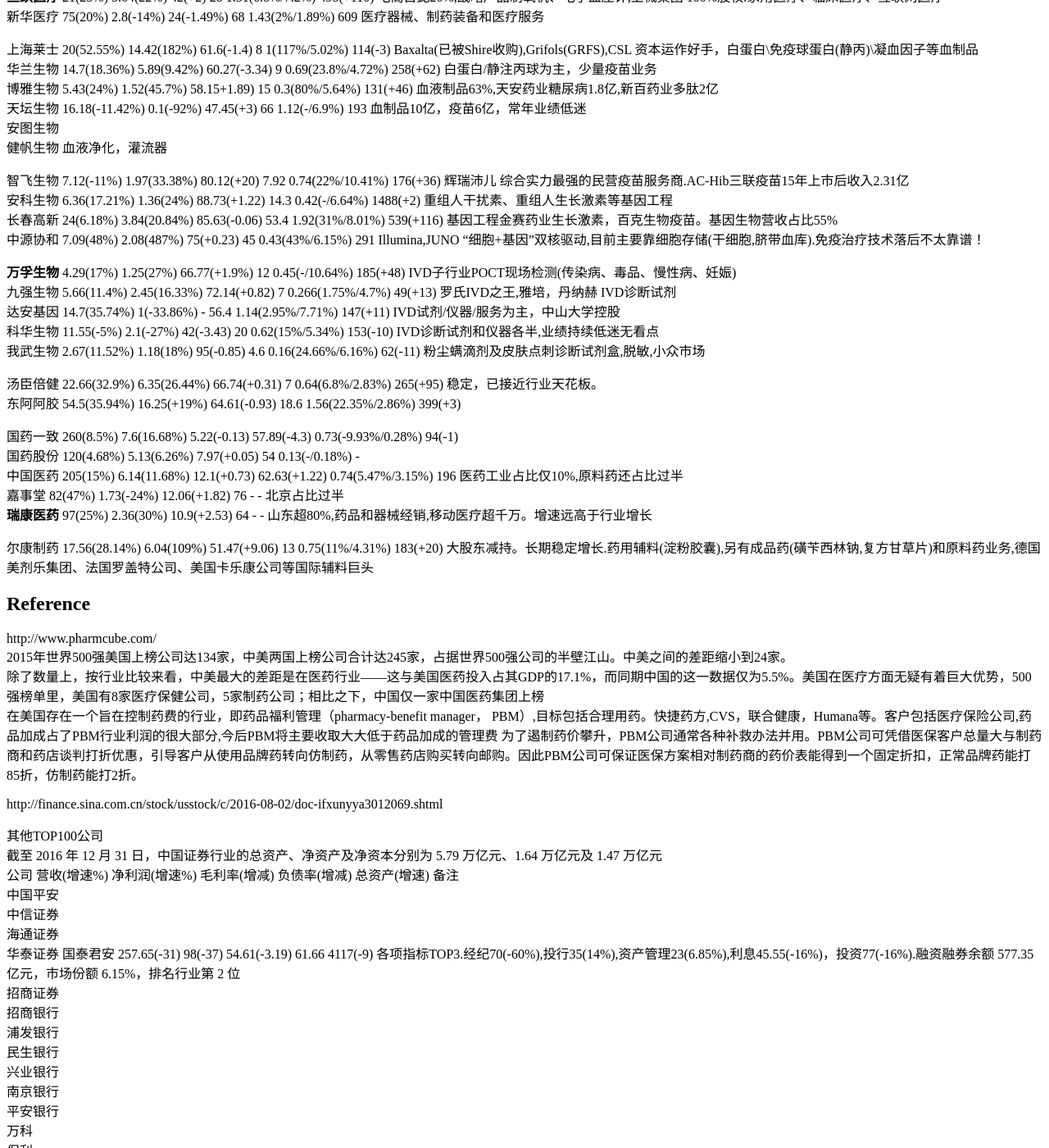
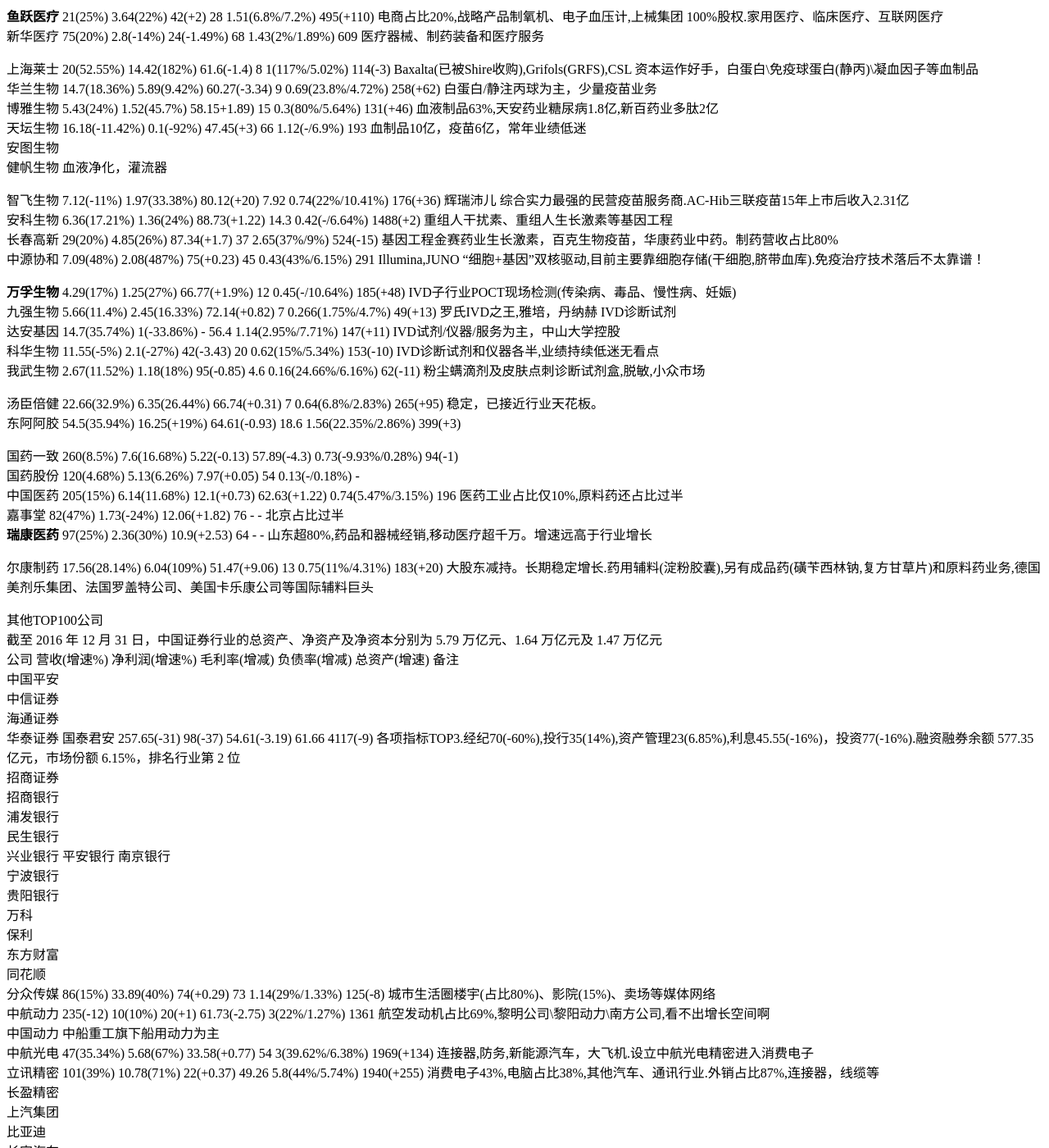
Before and after one commit to kingofhawks/kingofhawks.github.io, a Jekyll site: the page built from _posts/2017-02-20-重点上市公司2016年报汇总.md, in a window 1280 px wide and 1400 px high, scrolled down 2234 px. Shown: the whole window at 82% size. Built offline with Jekyll 4.4.1, drawn with Linux system fonts in a browser that asks for light colours; our own code applies the rules of GitHub Pages for plain Markdown files; Markdown is read by kramdown in place of the engine named in the settings; some of the changed text lies outside the part shown.

Commit message:
update post

```diff
--- a/_posts/2017-02-20-重点上市公司2016年报汇总.md
+++ b/_posts/2017-02-20-重点上市公司2016年报汇总.md
@@ -1,6 +1,6 @@
-2015年医疗保健上市公司年报汇总
+2016年医疗保健上市公司年报汇总
 其中毛利率主要计算医药工业部分
-公司        营收(增速%)       净利润(增速%)   毛利率(增减)   负债率(增减)   研发投入(增速/占比)    研发人员  对标                               备注
+公司        营收(增速%)       净利润(增速%)      毛利率(增减)   负债率(增减)   研发投入(增速/占比)    研发人员  对标                               备注
 **恒瑞医药**    93(25%)          21.7(43.28%)   85(+2.65)      14             8.92(36.76%/9.57%)   1693     罗氏,武田,梯瓦(TEVA),Mylan          国外营收3.5亿(592%)，肿瘤38亿,麻醉25亿,造影10亿,财务费用-1.48亿,销售费用占比38%.看点生物制药/糖尿病,PD-1单抗。创新药阿帕替尼,艾瑞昔布(风湿)
 **复星医药**    126(+4.85%)      24.6(+16.43%)  53.69(+2.01)   45.89(-0.05)   8.3(-/6.6%)          887      强生,HCA(168家医院,床位43000+),UHS  药品89亿(+21%,心血管、中枢神经、代谢及消化、抗感染、肿瘤、血液、原料药)，过亿19个，小牛血清、谷胱甘肽超5亿。看点复宏汉霖多个重磅单抗;医院13.78亿(+16%,床位2770张),IVD+器械22亿(+16%).美中互利48.59%?和睦家,挂号网持股近10%，代理达芬奇手术机器人
 **信立泰**      34.77(+20.64%)   12.66(+21.45%) 73.76(+0.29)   15             3.15(117.76%/9.05%)  571(+61)  赛诺菲波立维                       泰嘉单药占比70%，低调务实，后继品种乏力.1.1新药阿利沙坦酯能否进医保呢
@@ -15,9 +15,9 @@
 **泰格医药**    9.57(53%)        1.56(24%)      43.56(-3.8)    38             0.27(-10%/2.88%)     151(+18)      昆泰(已与IMS合并) CRO,研发投入逐年降低?方达医药并表,并购动作频繁.2015年全球前25名药企有23家为公司客户
 **乐普医疗**    27.7(66%)        5.2(23%)       60（-3.39）    38             1.72(21.37%/6.23%)   976(+270)      美敦力MDT,Stryker(骨科),Becton(BD) 支架、心血管药物(乐普药业100%股权)、网络医院、移动医疗、基因测序（乐普基因）概念繁多
 **迪安诊断**    18.58(39.18%)    1.75(40.3%)    45.62(-1.69%)  60              0.78(37%/4.21%)      439(+101)      Labcorp,奎斯特诊疗(DGX),IDXX      连锁医学实验室26家,IVD诊断产品代理商,体检连锁,CRO,移动医疗
+**益丰药房**    28.45(27.59%)   1.76(25.17%)   39.23(-0.54)    41.75(-11)      0.02(-/0.07%)        67         湖南，湖北，江苏，上海，江西，浙江等地门店1065(开262/关7).增速最快
 **老百姓**      45.68(15.87%)   2.4(18.84%)    37.22(+0.22)    39.69(-17.39)   -                    -               湖南，安徽，河南，广西，天津，陕西，苏浙，上海等多省门店1483(开543/关59) 电商 B2C 平台收入达到 6,800 万
-**一心堂**      34.6(16.52%)    3.3(11.34%)    40.81(+0.66)    46              -                    -               CVS,沃尔格林-联合博姿(WBA)    云南，贵州，四川，重庆等西南区域3496家直营门店。夫妻离婚
-**益丰药房**    28.45(27.59%)   1.76(25.17%)   39.23(-0.54)    41.75(-11)      0.02(-/0.07%)        67              湖南，湖北，江苏，上海，江西，浙江等地门店1065(开262/关7).增速最快
+**一心堂**      62(17%)         3.5(2%)        40.64(-0.17)    60（+10）        -                    -        CVS,沃尔格林-联合博姿(WBA)    云贵，川，重等西南区域4085(+589)家直营门店，云南占比接近70%。夫妻离婚.扩张激进，财务费用飙升
 
 
 华润双鹤    51(-0.29%)       6.61(-10.26%)  52(+0.63)      21.4           1.88(-/3.67%)        399           输液毛利35，占比46%，营收下滑11%.其他靠0号高血压药
@@ -26,7 +26,7 @@
 
 海正药业    87.67(-13.17%)   0.13(-95%)     53(-4.63)      64             8.28(-/9.44%)        1131          业绩持续低迷。原料药,制剂，商业,安佰诺上市,海泽麦布III期临床,工业30亿,研发投入资本化46%
 人福医药    100(42%)         6.53(44.7%)    36.13(-5.19)   56             4.04(-/4.02%)        671           麻醉药（宜昌人福)/避孕药/白蛋白/北京医疗是罗氏诊断在中国最大经销商
-恩华药业    27.66(10.6%)     2.58(15.71%)   73.57(+2.99%)  35.49(-8.98)   0.73(16.57%/2.63%)   216(-13)      麻醉精神类,医药商业占比46.65%
+恩华药业    30(9%)           3.1(20%)       78.82(+5.25)   30             0.83(14%/2.75%)      224(+8)      麻醉精神类占比90%,医药商业占比46.69%,估值高
 双鹭药业    11.5(-7%)        5.75(-17%)     65.26(-4.12)   5              1.05(37.63%/9.12%)   278(+36)      辅酶为主.重磅品种来那度胺、达沙替尼已申报生产，帕马度胺获批临床
 翰宇药业    7.68(83%)        3.05(78%)      80.9(-1.94)    26             0.52(13%/6.74%)      210(+88)      制剂占比53%,多肽,慢性病管理平台,原料药出口.成纪药业器械
 现代制药    26.8(-2.42%)     2.21(16.35%)   56(-0.59)      68             1.18(24.96%/4.41%)   314           主要是心血管领域,重点产品硝苯地平控释片（欣然）超4亿,甲泼尼龙琥珀酸钠，抗生素
@@ -90,7 +90,7 @@
 
 智飞生物    7.12(-11%)       1.97(33.38%)   80.12(+20)     7.92            0.74(22%/10.41%)     176(+36)       辉瑞沛儿 综合实力最强的民营疫苗服务商.AC-Hib三联疫苗15年上市后收入2.31亿
 安科生物    6.36(17.21%)     1.36(24%)      88.73(+1.22)   14.3            0.42(-/6.64%)        1488(+2)       重组人干扰素、重组人生长激素等基因工程
-长春高新    24(6.18%)        3.84(20.84%)   85.63(-0.06)   53.4            1.92(31%/8.01%)      539(+116)      基因工程金赛药业生长激素，百克生物疫苗。基因生物营收占比55%
+长春高新    29(20%)          4.85(26%)      87.34(+1.7)    37              2.65(37%/9%)         524(-15)      基因工程金赛药业生长激素，百克生物疫苗，华康药业中药。制药营收占比80%
 中源协和    7.09(48%)        2.08(487%)     75(+0.23)      45              0.43(43%/6.15%)      291       Illumina,JUNO     “细胞+基因”双核驱动,目前主要靠细胞存储(干细胞,脐带血库).免疫治疗技术落后不太靠谱！
 
 
@@ -116,15 +116,6 @@
 
 
 
-## Reference
-http://www.pharmcube.com/
-2015年世界500强美国上榜公司达134家，中美两国上榜公司合计达245家，占据世界500强公司的半壁江山。中美之间的差距缩小到24家。
-除了数量上，按行业比较来看，中美最大的差距是在医药行业——这与美国医药投入占其GDP的17.1%，而同期中国的这一数据仅为5.5%。美国在医疗方面无疑有着巨大优势，500强榜单里，美国有8家医疗保健公司，5家制药公司；相比之下，中国仅一家中国医药集团上榜
-在美国存在一个旨在控制药费的行业，即药品福利管理（pharmacy-benefit manager， PBM）,目标包括合理用药。快捷药方,CVS，联合健康，Humana等。客户包括医疗保险公司,药品加成占了PBM行业利润的很大部分,今后PBM将主要收取大大低于药品加成的管理费
-为了遏制药价攀升，PBM公司通常各种补救办法并用。PBM公司可凭借医保客户总量大与制药商和药店谈判打折优惠，引导客户从使用品牌药转向仿制药，从零售药店购买转向邮购。因此PBM公司可保证医保方案相对制药商的药价表能得到一个固定折扣，正常品牌药能打85折，仿制药能打2折。
-
-http://finance.sina.com.cn/stock/usstock/c/2016-08-02/doc-ifxunyya3012069.shtml
-
 其他TOP100公司
 截至 2016 年 12 月 31 日，中国证券行业的总资产、净资产及净资本分别为 5.79 万亿元、1.64 万亿元及 1.47 万亿元
 公司        营收(增速%)       净利润(增速%)   毛利率(增减)   负债率(增减)   总资产(增速)                                 备注
@@ -138,14 +129,17 @@
 浦发银行
 民生银行
 兴业银行
+平安银行
 南京银行
-平安银行
+宁波银行
+贵阳银行
 万科
 保利
 东方财富
 同花顺
 分众传媒   86(15%)         33.89(40%)      74(+0.29)       73              1.14(29%/1.33%)     125(-8)          城市生活圈楼宇(占比80%)、影院(15%)、卖场等媒体网络
 中航动力   235(-12)        10(10%)         20(+1)          61.73(-2.75)    3(22%/1.27%)        1361             航空发动机占比69%,黎明公司\黎阳动力\南方公司,看不出增长空间啊
+中国动力                                                                                                        中船重工旗下船用动力为主
 中航光电   47(35.34%)      5.68(67%)       33.58(+0.77)    54              3(39.62%/6.38%)     1969(+134)       连接器,防务,新能源汽车，大飞机.设立中航光电精密进入消费电子
 立讯精密   101(39%)        10.78(71%)      22(+0.37)       49.26           5.8(44%/5.74%)      1940(+255)       消费电子43%,电脑占比38%,其他汽车、通讯行业.外销占比87%,连接器，线缆等
 长盈精密
@@ -153,7 +147,6 @@
 比亚迪
 长安汽车
 长城汽车
-宇通客车
 网宿科技                                                                                                        CDN王者,市值已超过AKAM
 康德新    74(43%)           14(40%)         37.34(-176)     50              4(58%/5.43%)        1540(+484)      高分子材料(光学膜占比78%),智能新兴显示、互联网智能应用、新能源汽车
 汇川技术
```
